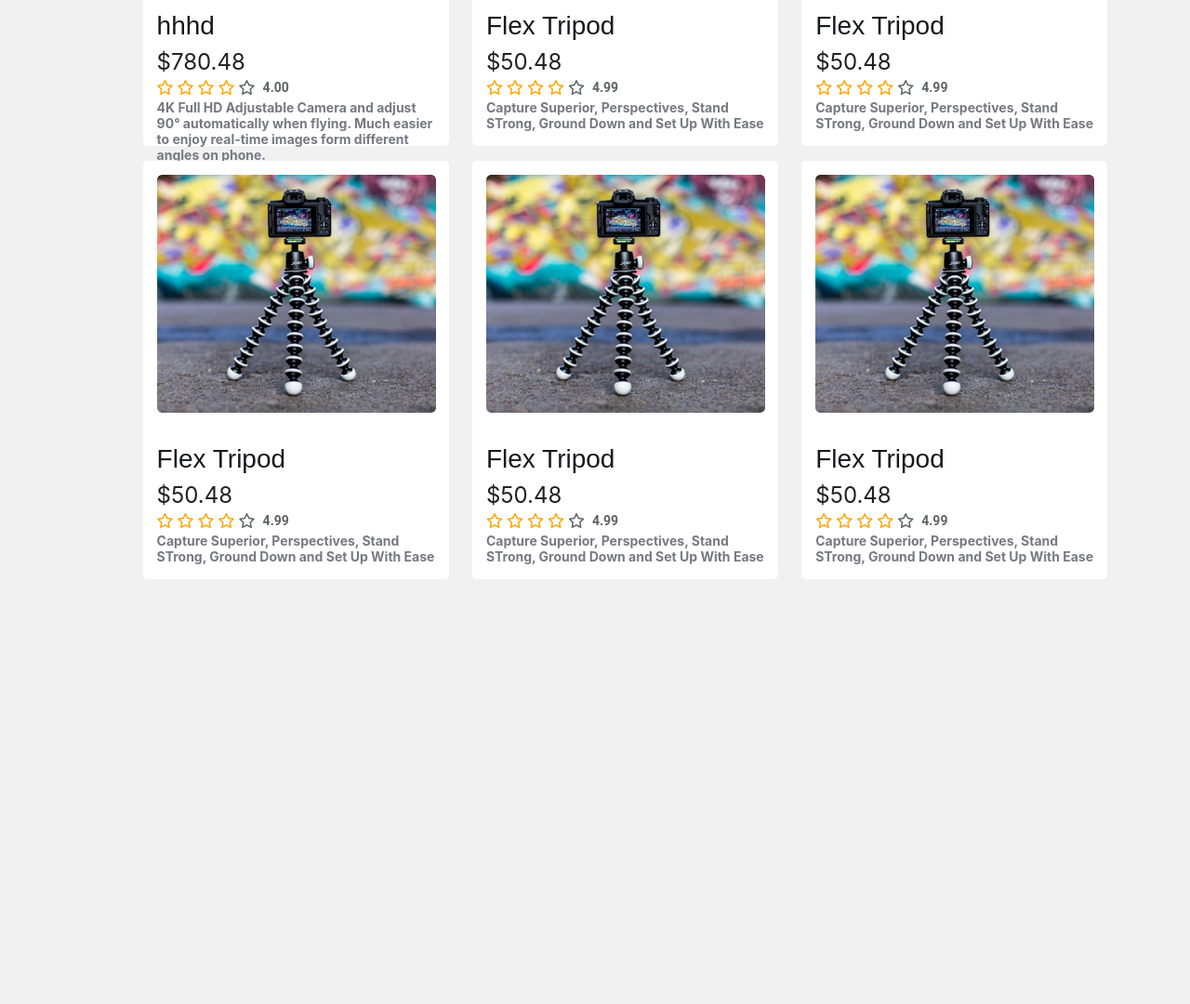
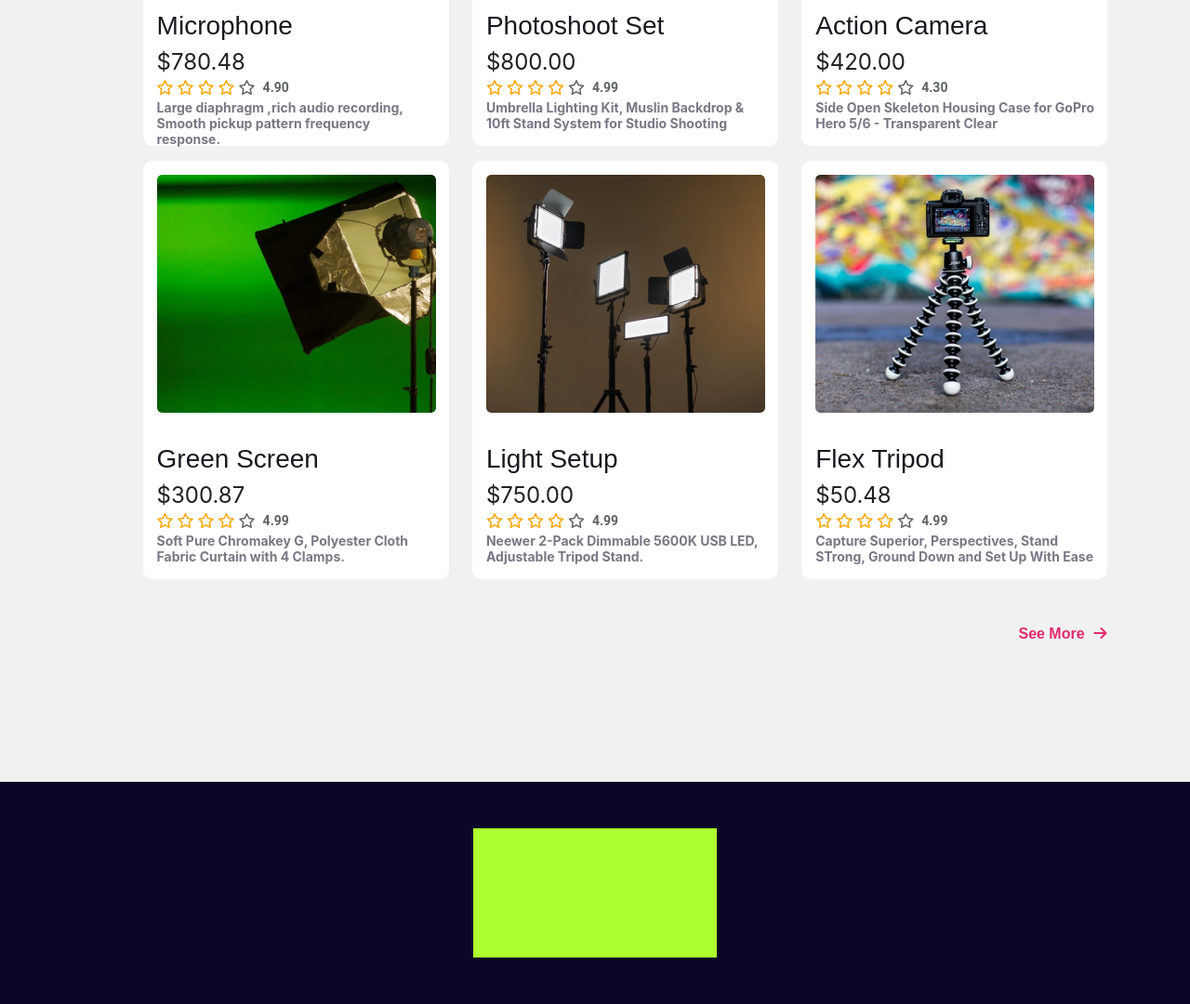
Before and after one commit to moshiur759/influencer-gear, a plain HTML site: page index.html in a window 1280 px wide. Shown: the part 1449-2529 px from the top of the page at 93% size. Before the commit the page ends 2290 px from the top, so only its background shows below. Drawn offline with Linux system fonts and the light colour scheme.

Commit message:
product finish

```diff
--- a/index.html
+++ b/index.html
@@ -55,10 +55,10 @@
                   <div class="products">
                         <div class="product">
                               <div class="product-thumline">
-                                    <img src="images/tripod.png" alt="camera">
+                                    <img src="images/camera.png" alt="camera">
                               </div>
                               <div class="product-info">
-                                    <h2 class="product-name">Flex Tripod</h2>
+                                    <h2 class="product-name">Vlogging Camera</h2>
                                     <h3 class="product-price">$50.48</h3>
                                     <div class="produce-feedback">
                                           <div class="product-star">
@@ -70,13 +70,12 @@
                                           </div>
                                           <p class="product-ratet">4.99</p>
                                     </div>
-                                    <p class="product-description"> Capture Superior, Perspectives, Stand STrong, Ground
-                                          Down and Set Up With Ease</p>
+                                    <p class="product-description"> 4k Mirrorless Camera, Lightweight Camera and Built-in Microphone.</p>
                               </div>
                         </div>
                         <div class="product">
                               <div class="product-thumline">
-                                    <img src="images/airpod.png" alt="camera">
+                                    <img src="images/airpod.png" alt="airbuds">
                               </div>
                               <div class="product-info">
                                     <h2 class="product-name">Airbuds</h2>
@@ -96,7 +95,7 @@
                         </div>
                         <div class="product">
                               <div class="product-thumline">
-                                    <img src="images/drone.png" alt="camera">
+                                    <img src="images/drone.png" alt="drone">
                               </div>
                               <div class="product-info">
                                     <h2 class="product-name">Drone</h2>
@@ -116,10 +115,10 @@
                         </div>
                         <div class="product">
                               <div class="product-thumline">
-                                    <img src="images/drone.png" alt="camera">
+                                    <img src="images/mic.png" alt="microphone">
                               </div>
                               <div class="product-info">
-                                    <h2 class="product-name">hhhd</h2>
+                                    <h2 class="product-name">Microphone</h2>
                                     <h3 class="product-price">$780.48</h3>
                                     <div class="produce-feedback">
                                           <div class="product-star">
@@ -129,18 +128,18 @@
                                                 <i class="far fa-star filled"></i>
                                                 <i class="far fa-star empty"></i>
                                           </div>
-                                          <p class="product-ratet">4.00</p>
+                                          <p class="product-ratet">4.90</p>
                                     </div>
-                                    <p class="product-description"> 4K Full HD Adjustable Camera and adjust 90° automatically when flying. Much easier to enjoy real-time images form different angles on phone.</p>
+                                    <p class="product-description"> Large diaphragm ,rich audio recording, Smooth pickup pattern frequency response.</p>
                               </div>
                         </div>
                         <div class="product">
                               <div class="product-thumline">
-                                    <img src="images/tripod.png" alt="camera">
+                                    <img src="images/setup.png" alt="photoshoot-set">
                               </div>
                               <div class="product-info">
-                                    <h2 class="product-name">Flex Tripod</h2>
-                                    <h3 class="product-price">$50.48</h3>
+                                    <h2 class="product-name">Photoshoot Set</h2>
+                                    <h3 class="product-price">$800.00</h3>
                                     <div class="produce-feedback">
                                           <div class="product-star">
                                                 <i class="far fa-star filled"></i>
@@ -151,17 +150,36 @@
                                           </div>
                                           <p class="product-ratet">4.99</p>
                                     </div>
-                                    <p class="product-description"> Capture Superior, Perspectives, Stand STrong, Ground
-                                          Down and Set Up With Ease</p>
+                                    <p class="product-description">Umbrella Lighting Kit, Muslin Backdrop & 10ft Stand System for  Studio Shooting</p>
                               </div>
                         </div>
                         <div class="product">
                               <div class="product-thumline">
-                                    <img src="images/tripod.png" alt="camera">
+                                    <img src="images/action.png" alt="action-camera">
                               </div>
                               <div class="product-info">
-                                    <h2 class="product-name">Flex Tripod</h2>
-                                    <h3 class="product-price">$50.48</h3>
+                                    <h2 class="product-name">Action Camera</h2>
+                                    <h3 class="product-price">$420.00</h3>
+                                    <div class="produce-feedback">
+                                          <div class="product-star">
+                                                <i class="far fa-star filled"></i>
+                                                <i class="far fa-star filled"></i>
+                                                <i class="far fa-star filled"></i>
+                                                <i class="far fa-star filled"></i>
+                                                <i class="far fa-star empty"></i>
+                                          </div>
+                                          <p class="product-ratet">4.30</p>
+                                    </div>
+                                    <p class="product-description">Side Open Skeleton Housing Case for GoPro Hero 5/6 - Transparent Clear</p>
+                              </div>
+                        </div>
+                        <div class="product">
+                              <div class="product-thumline">
+                                    <img src="images/single-light.png" alt="green-screen">
+                              </div>
+                              <div class="product-info">
+                                    <h2 class="product-name">Green Screen</h2>
+                                    <h3 class="product-price">$300.87</h3>
                                     <div class="produce-feedback">
                                           <div class="product-star">
                                                 <i class="far fa-star filled"></i>
@@ -172,17 +190,16 @@
                                           </div>
                                           <p class="product-ratet">4.99</p>
                                     </div>
-                                    <p class="product-description"> Capture Superior, Perspectives, Stand STrong, Ground
-                                          Down and Set Up With Ease</p>
+                                    <p class="product-description"> Soft Pure Chromakey G, Polyester Cloth Fabric Curtain with 4 Clamps.</p>
                               </div>
                         </div>
                         <div class="product">
                               <div class="product-thumline">
-                                    <img src="images/tripod.png" alt="camera">
+                                    <img src="images/lights.png" alt="light-setup">
                               </div>
                               <div class="product-info">
-                                    <h2 class="product-name">Flex Tripod</h2>
-                                    <h3 class="product-price">$50.48</h3>
+                                    <h2 class="product-name">Light Setup</h2>
+                                    <h3 class="product-price">$750.00</h3>
                                     <div class="produce-feedback">
                                           <div class="product-star">
                                                 <i class="far fa-star filled"></i>
@@ -193,29 +210,7 @@
                                           </div>
                                           <p class="product-ratet">4.99</p>
                                     </div>
-                                    <p class="product-description"> Capture Superior, Perspectives, Stand STrong, Ground
-                                          Down and Set Up With Ease</p>
-                              </div>
-                        </div>
-                        <div class="product">
-                              <div class="product-thumline">
-                                    <img src="images/tripod.png" alt="camera">
-                              </div>
-                              <div class="product-info">
-                                    <h2 class="product-name">Flex Tripod</h2>
-                                    <h3 class="product-price">$50.48</h3>
-                                    <div class="produce-feedback">
-                                          <div class="product-star">
-                                                <i class="far fa-star filled"></i>
-                                                <i class="far fa-star filled"></i>
-                                                <i class="far fa-star filled"></i>
-                                                <i class="far fa-star filled"></i>
-                                                <i class="far fa-star empty"></i>
-                                          </div>
-                                          <p class="product-ratet">4.99</p>
-                                    </div>
-                                    <p class="product-description"> Capture Superior, Perspectives, Stand STrong, Ground
-                                          Down and Set Up With Ease</p>
+                                    <p class="product-description"> Neewer 2-Pack Dimmable 5600K USB LED, Adjustable Tripod Stand.</p>
                               </div>
                         </div>
                         <div class="product">
@@ -240,10 +235,23 @@
                               </div>
                         </div>
                   </div>
+                  <div class="see-link">
+                        <a class="see-button" target="_blank"
+                              href="https://moshiur759.github.io/mission-2022/">See More<i
+                                    class="fas fa-arrow-right"></i></a>
+                  </div>
             </section>
             <!-- Products Collection end -->
       </main>
       <!-- main end -->
+
+      <!-- footer start -->
+            <footer>
+                  <div class="footer-container">
+
+                  </div>
+            </footer>
+      <!-- footer end -->
 </body>
 
 </html>
--- a/styles/style.css
+++ b/styles/style.css
@@ -118,7 +118,7 @@ header{
       background-color: #ffffff;
       width: 329px;
       height: 450px;
-      border-radius: 5px;
+      border-radius: 10px;
  }
  .product-thumline img{
       width: 300px;
@@ -171,3 +171,35 @@ header{
      font-family: 'Inter', sans-serif;
      margin-bottom: 10px;
 }
+
+/* See More style star */
+
+.see-link{
+     float: right;
+     margin-top: 50px;
+}
+.see-button{
+     font-weight: bold;
+     font-size: 16px;
+     color: #E02C6D;
+     text-decoration: none;
+     font-family: 'Poppins', sans-serif;
+}
+.see-button .fa-arrow-right{
+     padding-left: 10px;
+}
+
+footer{
+     background-color: #0A0826;
+     width: 100%;
+     height: 239px;
+     display: flex;
+     justify-content: center;
+     align-items: center
+}
+.footer-container{
+     width: 262px;
+     height: 139px;
+     background-color: greenyellow;
+
+}
```
